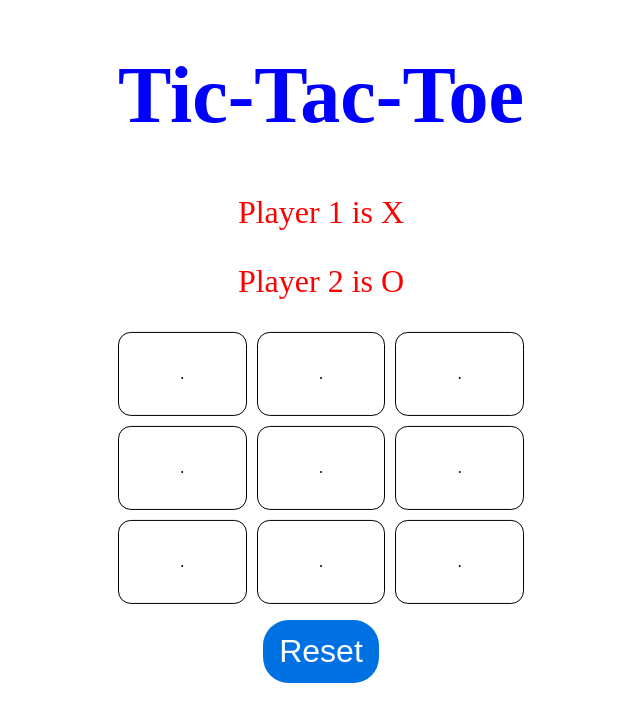
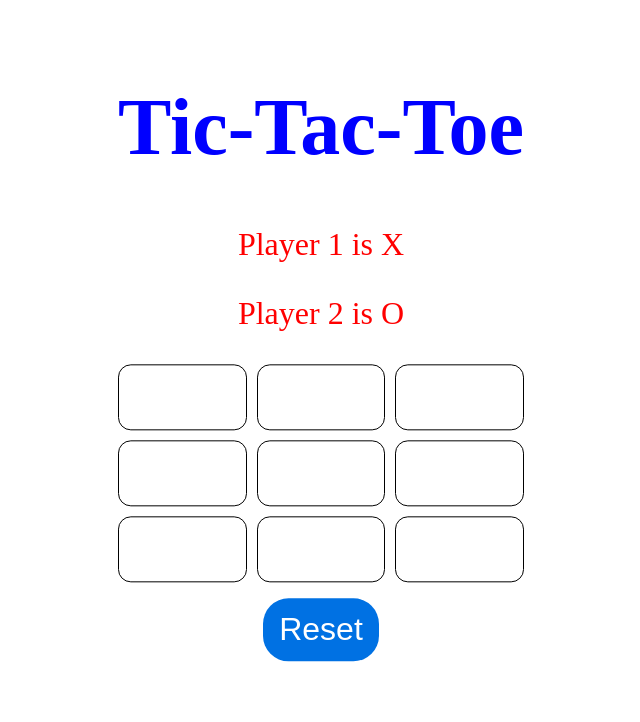
Before and after one commit to rickys93/tic-tac-toe, a website: page index.html in a window 1280 px wide. Shown: the whole page, without its empty margins (402-1042 px from the left). Drawn offline with Linux system fonts and the light colour scheme.

Commit message:
remove . from divs

```diff
--- a/index.html
+++ b/index.html
@@ -15,15 +15,15 @@
     <p>Player 2 is O</p>
     <section>
         <div class="grid-container">
-            <div class="clickable-tile">.</div>
-            <div class="clickable-tile">.</div>
-            <div class="clickable-tile">.</div>
-            <div class="clickable-tile">.</div>
-            <div class="clickable-tile">.</div>
-            <div class="clickable-tile">.</div>
-            <div class="clickable-tile">.</div>
-            <div class="clickable-tile">.</div>
-            <div class="clickable-tile">.</div>
+            <div class="clickable-tile"></div>
+            <div class="clickable-tile"></div>
+            <div class="clickable-tile"></div>
+            <div class="clickable-tile"></div>
+            <div class="clickable-tile"></div>
+            <div class="clickable-tile"></div>
+            <div class="clickable-tile"></div>
+            <div class="clickable-tile"></div>
+            <div class="clickable-tile"></div>
           </div>
         <button>Reset</button>
     </section>
```
